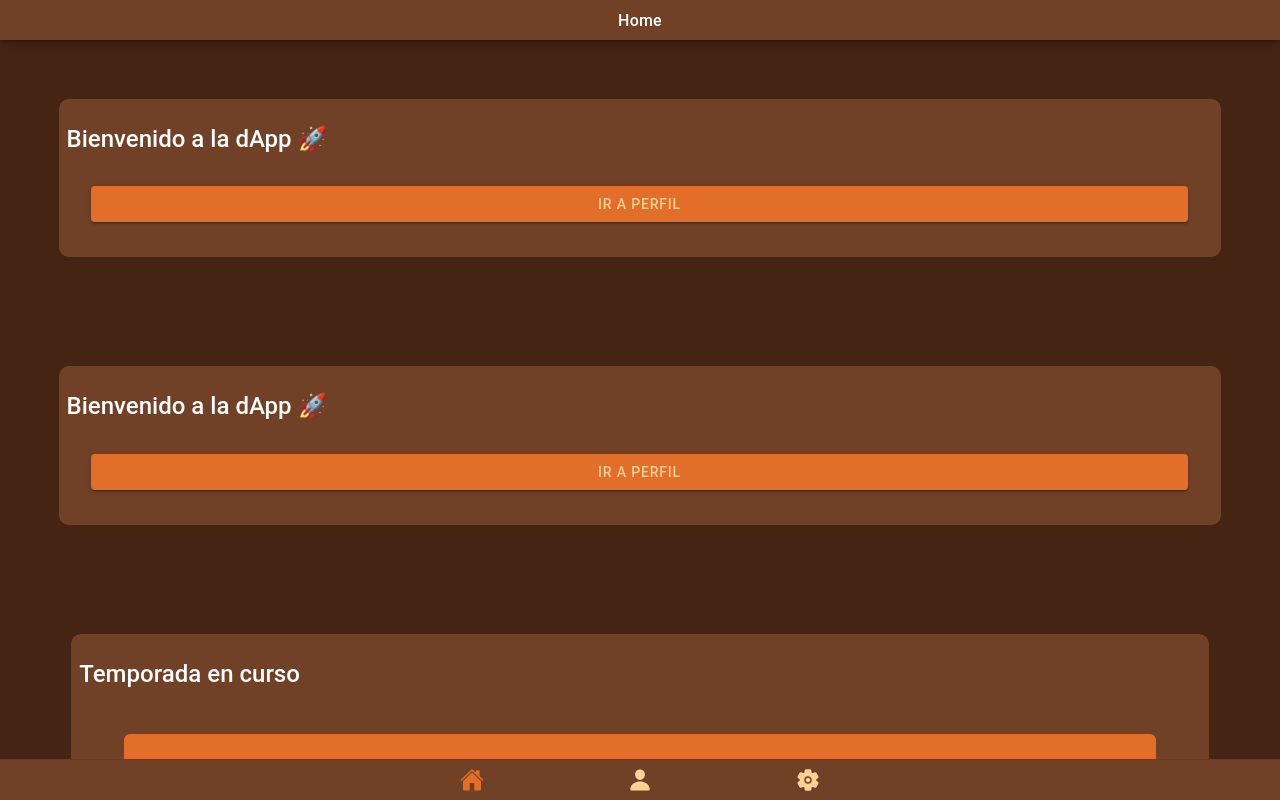
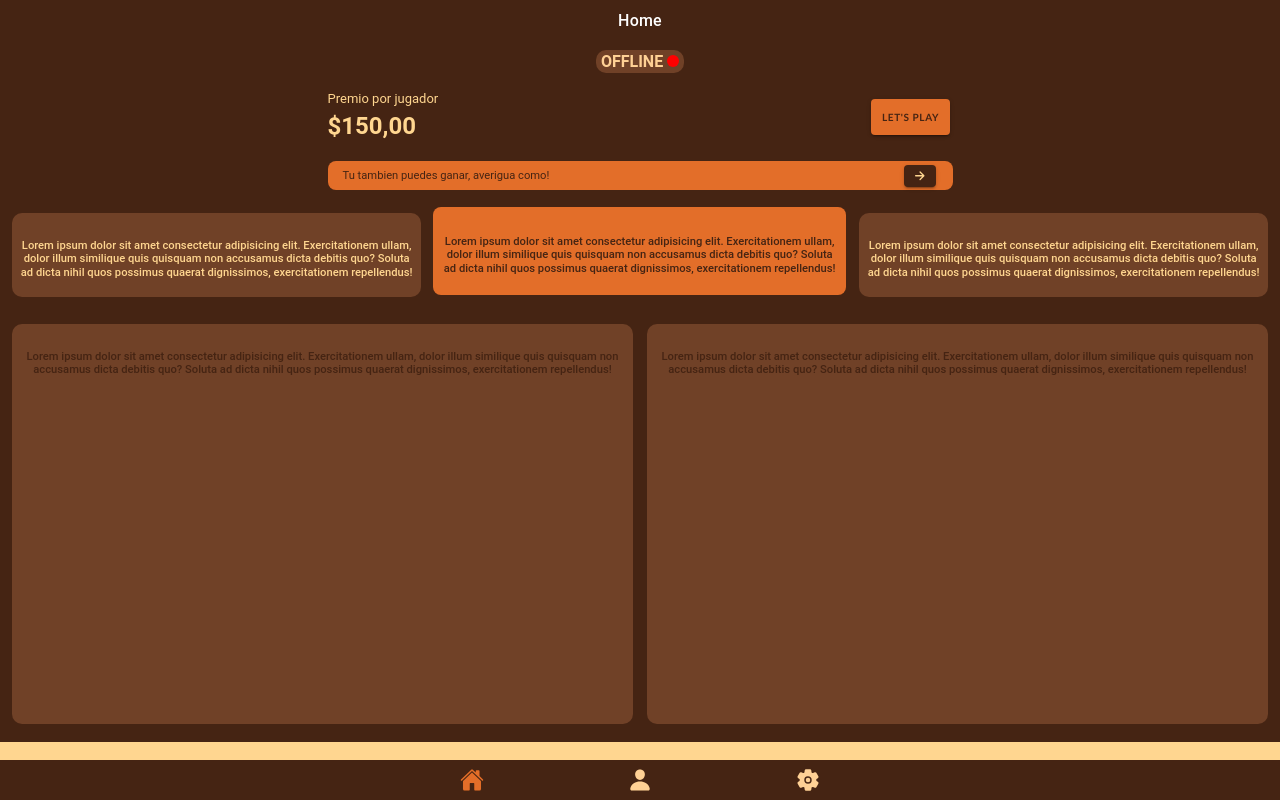
Before and after one commit to Danethic/FEEROSH-COC, a React (Vite) app: page /tabs/tab1 in a window 1280 px wide. Built offline with nearby package versions, Linux system fonts and the light colour scheme.

Commit message:
Paneles agregados, primer layout descente

```diff
--- a/src/pages/Tab1.tsx
+++ b/src/pages/Tab1.tsx
@@ -1,45 +1,95 @@
-import { IonContent, IonHeader, IonPage, IonTitle, IonToolbar, IonButton } from '@ionic/react';
+import { IonContent, IonHeader, IonPage, IonTitle, IonToolbar, IonIcon, IonCard, IonCardContent, IonButton, IonGrid, IonRow, IonCol, IonSearchbar, IonText } from '@ionic/react';
 import ExploreContainer from '../components/ExploreContainer';
 import { useHistory } from 'react-router';
-import { warning } from 'ionicons/icons';
+import { warning, star, arrowForwardOutline } from 'ionicons/icons';
+import { useState, useEffect } from 'react';
 
 const Tab1: React.FC = () => {
   const history = useHistory();
 
+  const [temporadaEnCurso, setTemporadaEnCurso] = useState<boolean>(false);
+
+  const EstadoIcono: React.FC<{ color: string }> = ({ color }) => (
+    <span
+      style={{
+        display: "inline-block",
+        width: "12px",
+        height: "12px",
+        borderRadius: "50%",
+        backgroundColor: color,
+      }}
+    />
+  );
+
   return (
     <IonPage>
+
       <IonHeader translucent={true} collapse='fade'>
         <IonToolbar >
           <IonTitle className=''>Home</IonTitle>
         </IonToolbar>
       </IonHeader>
+
       <IonContent>
-        <div className='dash center-content'>
-          <div className='t2 pnl'>
-            <h2 >Bienvenido a la dApp 🚀</h2>
-            <IonButton expand="block" onClick={() => history.push('/profile')}>
-              Ir a Perfil
-            </IonButton></div>
-          <div className='t2 pnl'>
-            <h2 >Bienvenido a la dApp 🚀</h2>
-            <IonButton expand="block" onClick={() => history.push('/profile')}>
-              Ir a Perfil
-            </IonButton></div>
-          <div className='t2 pnlf' id='game-announce'>
-            <h2 >Temporada en curso</h2>
-            <div className='t3'>
-              <span>Premio: $150 por jugador</span>
-            </div>
-            <div className='inline'>
-              <IonButton color={'success'} expand="block" onClick={() => history.push('/game')}>
-                entrar
-              </IonButton>
-              <IonButton color={'secondary'} expand="block" onClick={() => history.push('/game')}>
-                seguir
-              </IonButton>
-            </div>
-          </div>
 
+        <div className='main k'>
+          <IonGrid>
+            <IonRow className='ion-align-content-center ion-justify-content-center'>
+              <IonCol size='12' sizeMd='6' class='col1'>
+                <h2 className='temptittle t2' > {temporadaEnCurso ? "Online" : "Offline"} <span style={{ alignItems: "center", gap: "8px" }}>
+                  <EstadoIcono color={temporadaEnCurso ? "green" : "red"} />
+                </span></h2>
+                <div className='left-align'>
+                  <div>
+                    <IonText className='subtittle '> Premio por jugador</IonText>
+                    <h3 className='tittle'>$150,00</h3></div>
+                  <IonButton className='bmain'>
+                    let's Play
+                  </IonButton>
+                </div>
+                <div className='t3 ann'>
+                  <span>Tu tambien puedes ganar, averigua como!</span>
+                  <IonButton size='small'>
+                    <IonIcon slot='' icon={arrowForwardOutline}></IonIcon>
+                  </IonButton>
+                </div>
+              </IonCol>
+            </IonRow>
+
+            <IonRow className='ion-justify-content-evenly'>
+              <IonCol size='6' sizeMd='4' className='col2'>
+                <IonCard className='t2'>
+                  <h2>Lorem ipsum dolor sit amet consectetur adipisicing elit. Exercitationem ullam, dolor illum similique quis quisquam non accusamus dicta debitis quo? Soluta ad dicta nihil quos possimus quaerat dignissimos, exercitationem repellendus!</h2>
+                </IonCard>
+              </IonCol>
+              <IonCol size='6' pushMd='4' sizeMd='4' className='col2'>
+                <IonCard className='t2'>
+                  <h2>Lorem ipsum dolor sit amet consectetur adipisicing elit. Exercitationem ullam, dolor illum similique quis quisquam non accusamus dicta debitis quo? Soluta ad dicta nihil quos possimus quaerat dignissimos, exercitationem repellendus!</h2>
+                </IonCard>
+              </IonCol>
+              <IonCol size='12' pullMd='4' sizeMd='4' className='col2'>
+                <IonCard className='t3'>
+                  <h2>Lorem ipsum dolor sit amet consectetur adipisicing elit. Exercitationem ullam, dolor illum similique quis quisquam non accusamus dicta debitis quo? Soluta ad dicta nihil quos possimus quaerat dignissimos, exercitationem repellendus!</h2>
+                </IonCard>
+              </IonCol>
+            </IonRow>
+
+            <IonRow className='ion-justify-content-evenly'>
+              <IonCol size='12' sizeMd='6' className='col3'>
+                <IonCard className='t2'>
+                  <h2>Lorem ipsum dolor sit amet consectetur adipisicing elit. Exercitationem ullam, dolor illum similique quis quisquam non accusamus dicta debitis quo? Soluta ad dicta nihil quos possimus quaerat dignissimos, exercitationem repellendus!</h2>
+                </IonCard>
+              </IonCol>
+              <IonCol size='12' sizeMd='6' className='col3'>
+                <IonCard className='t2'>
+                  <h2>Lorem ipsum dolor sit amet consectetur adipisicing elit. Exercitationem ullam, dolor illum similique quis quisquam non accusamus dicta debitis quo? Soluta ad dicta nihil quos possimus quaerat dignissimos, exercitationem repellendus!</h2>
+                </IonCard>
+              </IonCol>
+            </IonRow>
+
+
+
+          </IonGrid>
         </div>
       </IonContent>
     </IonPage>
--- a/src/pages/splash.tsx
+++ b/src/pages/splash.tsx
@@ -15,8 +15,8 @@ const Splash: React.FC = () => {
 
     return (
         <IonPage>
-            <IonContent className="splash ion-padding center-content">
-                <img src={logo} alt="logo" className="splash-logo" />
+            <IonContent className="splash ion-padding center-content ">
+                <img src={logo} alt="logo" className="splash-logo pnl" />
             </IonContent>
         </IonPage>
     );
--- a/src/theme/global.css
+++ b/src/theme/global.css
@@ -1,11 +1,3 @@
-@media (min-width: 768px) {
-    .center-content {
-        grid-template-columns: 1fr 1fr !important;
-        align-items: start;
-        /* los paneles se alinean arriba */
-    }
-}
-
 ion-page,
 ion-content {
     --background: #ffd690;
@@ -17,7 +9,7 @@ ion-content {
 }
 
 ion-toolbar {
-    --background: #704127;
+    --background: #452413;
     --color: var(primary);
     --min-height: 5vh;
 }
@@ -33,15 +25,29 @@ ion-button {
     padding: 2%;
 }
 
+ion-button span {
+    padding-top: 0.3rem;
+}
+
+
 ion-tab-bar {
-    --background: #704127;
+    --background: #452413;
     height: 5%;
+    border: 0;
 }
 
 ion-tab-button {
     --color: #ffd195;
     width: auto;
     height: 110%;
+}
+
+ion-col {
+    text-align: center;
+}
+
+ion-row {
+    text-align: center;
 }
 
 .dash {
@@ -58,17 +64,41 @@ ion-tab-button {
     border-radius: 10px;
 }
 
+.k {
+    border-radius: 0px !important;
+}
+
+.left-align {
+    text-align: left;
+}
+
+
 .t2 {
-    padding: 4%;
-    margin: 4%;
+    padding: 8px;
+    margin: 8px 2px;
     border-radius: 10px;
     background-color: #704127;
+    width: auto;
+    height: fit-content;
+}
+
+.mainrow {
+    text-align: center;
+    align-items: center !important;
+}
+
+.maincol {
+    max-width: 600px !important;
+}
+
+.col {
+    display: inline-block;
 }
 
 .t3 {
-    padding: 4%;
-    margin: 4%;
-    border-radius: 6px;
+    padding: 10px;
+    margin: 2px 0;
+    border-radius: 8px;
     background-color: var(--ion-color-primary);
 }
 
@@ -77,6 +107,13 @@ ion-tab-button {
     flex-direction: row !important;
     text-align: center;
     justify-content: center;
+}
+
+.Gan {
+    min-width: 300px !important;
+    max-width: 800px !important;
+    max-height: 200px !important;
+    display: inline-block;
 }
 
 
@@ -88,19 +125,22 @@ ion-tab-button {
 /* Centrado vertical + horizontal */
 .center-content {
     display: flex;
+    gap: 0.5rem;
+    justify-content: center;
+    flex-direction: column;
     flex-wrap: wrap;
-    gap: 0.5rem;
-    padding: 0.5rem;
-    box-sizing: border-box;
-    justify-content: center;
+    height: 100%;
 }
 
 .pnl {
-    flex: 1 1 calc(50% - 0.5rem);
+    flex: 1 1 calc(50% + 0.5rem);
     max-height: fit-content;
+    width: 50%;
     border-radius: 10px;
     padding: 0.5rem;
     box-sizing: border-box;
+    align-self: center;
+    text-align: center;
 }
 
 .pnlf {
@@ -110,27 +150,29 @@ ion-tab-button {
     border-radius: 10px;
     padding: 0.5rem;
     box-sizing: border-box;
+    text-align: center;
 }
 
 /* Títulos */
 .title {
     color: #ffd690;
-    font-size: 1.5rem;
+    font-size: 1.3rem;
     font-weight: 700;
     margin-bottom: 12px;
 }
 
 .subtitle {
     font-weight: 400;
-    font-size: 1rem;
+    font-size: 0.9rem;
     color: var(--ion-color-secondary);
     margin-bottom: 20px;
 }
 
 .minitittle {
-    font-size: 0.6rem;
-    margin-top: 2%;
-    margin-bottom: 2%;
+    font-size: 0.5rem;
+    padding-top: 0.3rem;
+    padding-bottom: 0.3rem;
+    margin: 0;
 }
 
 /* Errores */
@@ -138,3 +180,97 @@ ion-tab-button {
     margin-top: 10px;
     color: var(--ion-color-danger);
 }
+
+.temptittle {
+    font-size: medium;
+    font-weight: 600;
+    margin: 0;
+    color: #ffd195;
+    text-transform: uppercase;
+    width: max-content;
+    padding: 2px 5px;
+    justify-self: center;
+}
+
+.col1 ion-text,
+.col1 h3 {
+    margin: 0;
+    padding: 5px 0;
+    color: #ffd690;
+}
+
+.col1 ion-text {
+    font-size: small;
+}
+
+.col1 h3 {
+    font-size: x-large;
+    font-weight: bolder;
+}
+
+.col1 .left-align {
+    margin-top: 15px;
+    display: inline-flex;
+    align-items: center;
+    width: 100%;
+    justify-content: space-between;
+}
+
+.col1 ion-button {
+    font-size: x-small;
+    font-weight: bold;
+    font-family: 'Gill Sans', 'Gill Sans MT', Calibri, 'Trebuchet MS', sans-serif;
+    color: #452413;
+    padding: 0;
+}
+
+.col1 .ann {
+    color: #452413;
+    text-align: start;
+    display: flex;
+    align-items: center;
+    justify-content: space-between;
+    padding: 0 15px;
+    margin: 15px 0 5px 0;
+
+    ion-button {
+        --background: #452413;
+        color: #ffd690;
+    }
+
+    span {
+        font-size: 0.7rem;
+    }
+
+
+}
+
+.col2 {
+
+    .t2 {
+
+        h2 {
+            font-size: 0.7rem;
+            color: #ffd690;
+        }
+    }
+
+    .t3 {
+        h2 {
+            font-size: 0.7rem;
+            color: #452413;
+        }
+    }
+}
+
+.col3 {
+
+    .t2 {
+        min-height: 50vh !important;
+    }
+
+    h2 {
+        font-size: 0.7rem;
+        color: #452413;
+    }
+}
--- a/src/theme/variables.css
+++ b/src/theme/variables.css
@@ -63,3 +63,9 @@ ion-button[fill="outline"]::part(native) {
     --border-color: var(--ion-color-primary);
     --color: var(--ion-color-primary);
 }
+
+ion-header,
+ion-card {
+    --boxshadow: none !important;
+    box-shadow: none !important;
+}
```
Also changed, not shown: src/pages/login.tsx (+13 -7 lines), src/pages/welcome.tsx (+9 -6 lines), src/svgs/caret-forward-outline.svg (added).
